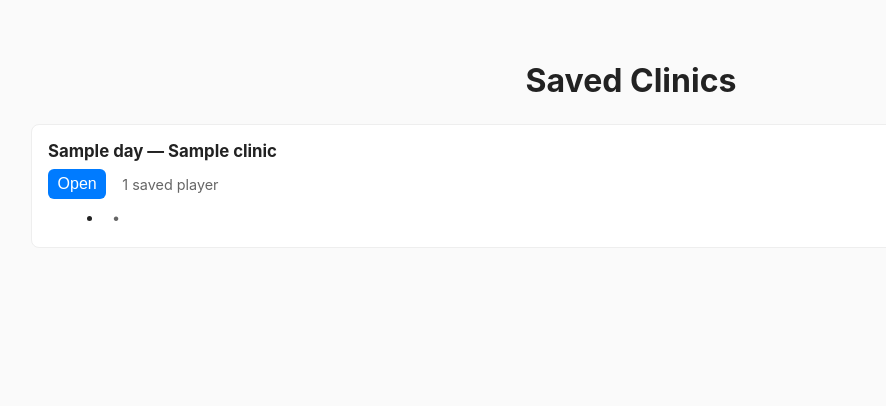
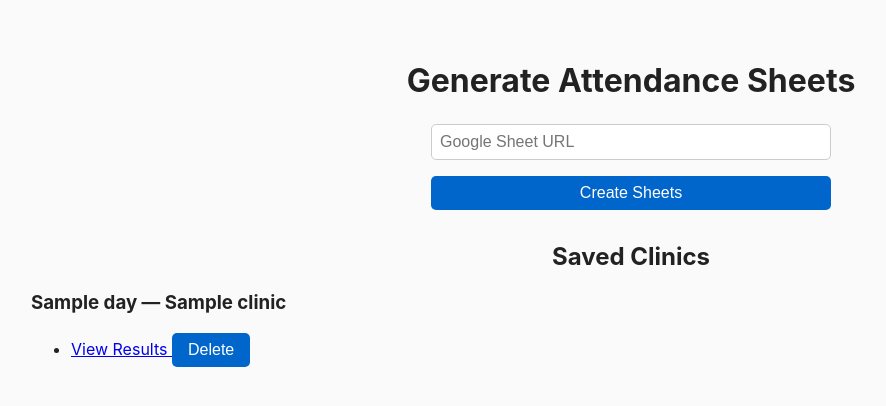
Before and after one commit to nlitenmusic/make_attendance, a Flask app: template templates/index.html in a window 1280 px wide. Shown: the top 406 px of the page, without its empty margins (9-895 px from the left). Run offline with Flask 3, Linux system fonts and the light colour scheme; the template is opened without the code that fills it: most values are stand-ins (such as "Sample title", 1, 10 or a date in 2020).

Commit message:
fix removed generate sheets feature

```diff
--- a/templates/index.html
+++ b/templates/index.html
@@ -3,7 +3,7 @@
 <head>
 <meta charset="utf-8" />
 <meta name="viewport" content="width=device-width, initial-scale=1" />
-<title>Saved Clinics</title>
+<title>Attendance Sheets</title>
 
 <style>
   body {
@@ -67,88 +67,41 @@
     flex-grow:1;
     margin:0 1rem;
   }
-
-  .group {
-    margin:1rem 0;
-    padding:1rem;
-    background:#fff;
-    border:1px solid #eee;
-    border-radius:8px;
-  }
-
-  .group h3 {
-    margin:0 0 .5rem 0;
-    font-size:1.05rem;
-  }
-
-  .clinic-actions {
-    display:flex;
-    gap:.5rem;
-    align-items:center;
-  }
-
-  .btn {
-    padding:.35rem .6rem;
-    border-radius:6px;
-    border:none;
-    cursor:pointer;
-  }
-
-  .view {
-    background:#007bff;
-    color:#fff;
-  }
-
-  .small {
-    font-size:.9rem;
-    color:#666;
-    margin-left:.5rem;
-  }
-
-  ul {
-    margin:.5rem 0 0 1rem;
-  }
-
-  li {
-    margin:.25rem 0;
-  }
-
-  .empty {
-    opacity:.6;
-    font-style:italic;
-  }
 </style>
 </head>
 
 <body>
 
-<h1>Saved Clinics</h1>
+<h1>Generate Attendance Sheets</h1>
 
+<form method="post">
+  <input type="text" name="sheet_url" placeholder="Google Sheet URL" required>
+  <button type="submit">Create Sheets</button>
+</form>
+
+<h2 style="text-align:center; margin-top:2rem;">Saved Clinics</h2>
 {% if grouped_clinics %}
   {% for group in grouped_clinics %}
-    <div class="group">
     <h3>{{ group.day }} — {{ group.clinic }}</h3>
-
-      <div class="clinic-actions">
-        <a href="{{ url_for('results', day=group.day, clinic=group.clinic) }}">
-          <button class="btn view">Open</button>
-        </a>
-        <span class="small">{{ group.entries|length }} saved player{{ "s" if group.entries|length != 1 }}</span>
-      </div>
-
-      {% if group.entries %}
     <ul>
       {% for entry in group.entries %}
         <li>
-              {{ entry.row.get('Name','(no name)') }}
-              <span class="small">• {{ entry.row.get('Time','') }}</span>
+          <!-- link by day+clinic (not filename) -->
+          <a href="{{ url_for('results', day=entry.row['Day'], clinic=entry.row['Clinic']) }}">
+            View Results
+          </a>
+          <form action="{{ url_for('delete_sheet_route') }}" method="post" style="display:inline;">
+            <input type="hidden" name="day" value="{{ entry.row['Day'] }}">
+            <input type="hidden" name="clinic" value="{{ entry.row['Clinic'] }}">
+            <input type="hidden" name="time" value="{{ entry.row['Time'] }}">
+            <button type="submit">Delete</button>
+          </form>
         </li>
       {% endfor %}
+      {% if not group.entries %}
+        <li style="opacity:.6;">No saved players for this clinic.</li>
+      {% endif %}
     </ul>
-      {% else %}
-        <p class="empty">No saved players for this clinic.</p>
-      {% endif %}
-    </div>
   {% endfor %}
 {% else %}
   <p style="text-align:center; opacity:.6;">No saved clinics yet.</p>
--- a/templates/results.html
+++ b/templates/results.html
@@ -79,11 +79,5 @@
     </form>
 
     <form method="post" action="{{ url_for('add_date_column') }}" style="display:inline;">
-      <input type="hidden" name="day" value="{{ day }}">
-      <input type="hidden" name="clinic" value="{{ clinic }}">
-      <input type="text" name="new_date" placeholder="New date header (e.g. 1/10)" required>
-      <button class="btn" type="submit">+ Add Date Column</button>
-    </form>
-  </div>
 </body>
 </html>
```
Lines whose indentation alone changed are shown as unchanged.
